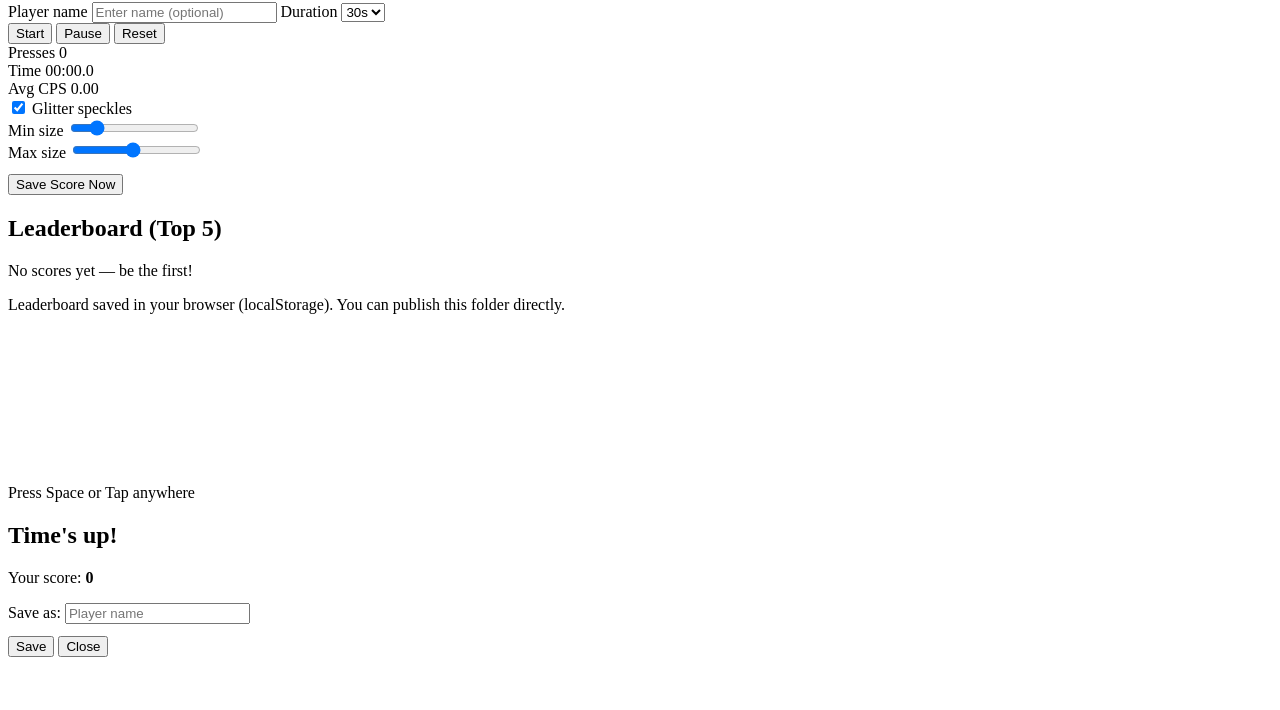
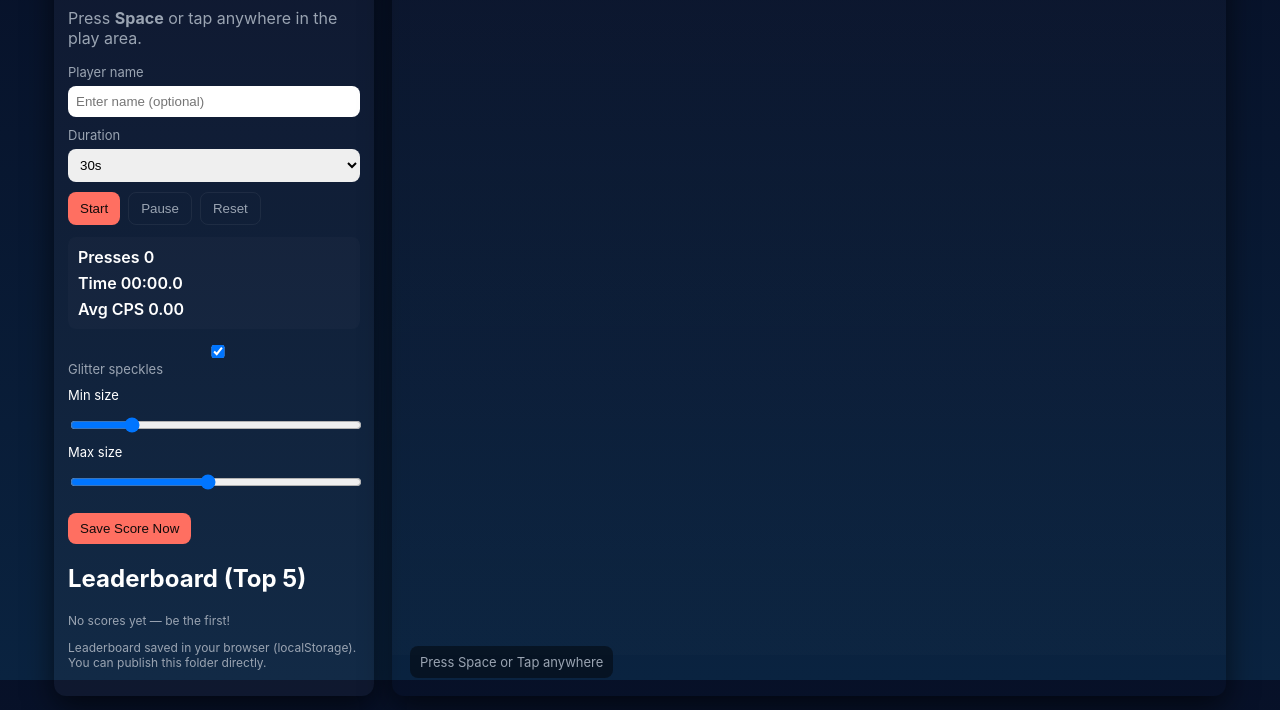
Before and after one commit to Abs-ihorizon/hitbar, a plain HTML site: page index.html in a window 1280 px wide. Shown: the part 140-850 px from the top of the page. Before the commit the page ends 805 px from the top, so only its background shows below. Drawn offline with Linux system fonts and the light colour scheme.

Commit message:
Update index.html

```diff
--- a/index.html
+++ b/index.html
@@ -4,8 +4,8 @@
   <meta charset="utf-8" />
   <meta name="viewport" content="width=device-width,initial-scale=1" />
   <meta name="google-adsense-account" content="ca-pub-1251972867338065">
-  <title>Spacebar Circle Pop — Game</title>
-  <link rel="icon" type="image/png" href="hitbar-logo.png">
+  <title>Hitbar — Game</title>
+  <link rel="stylesheet" href="style.css">
 </head>
 <body>
   <div class="wrap">
```
